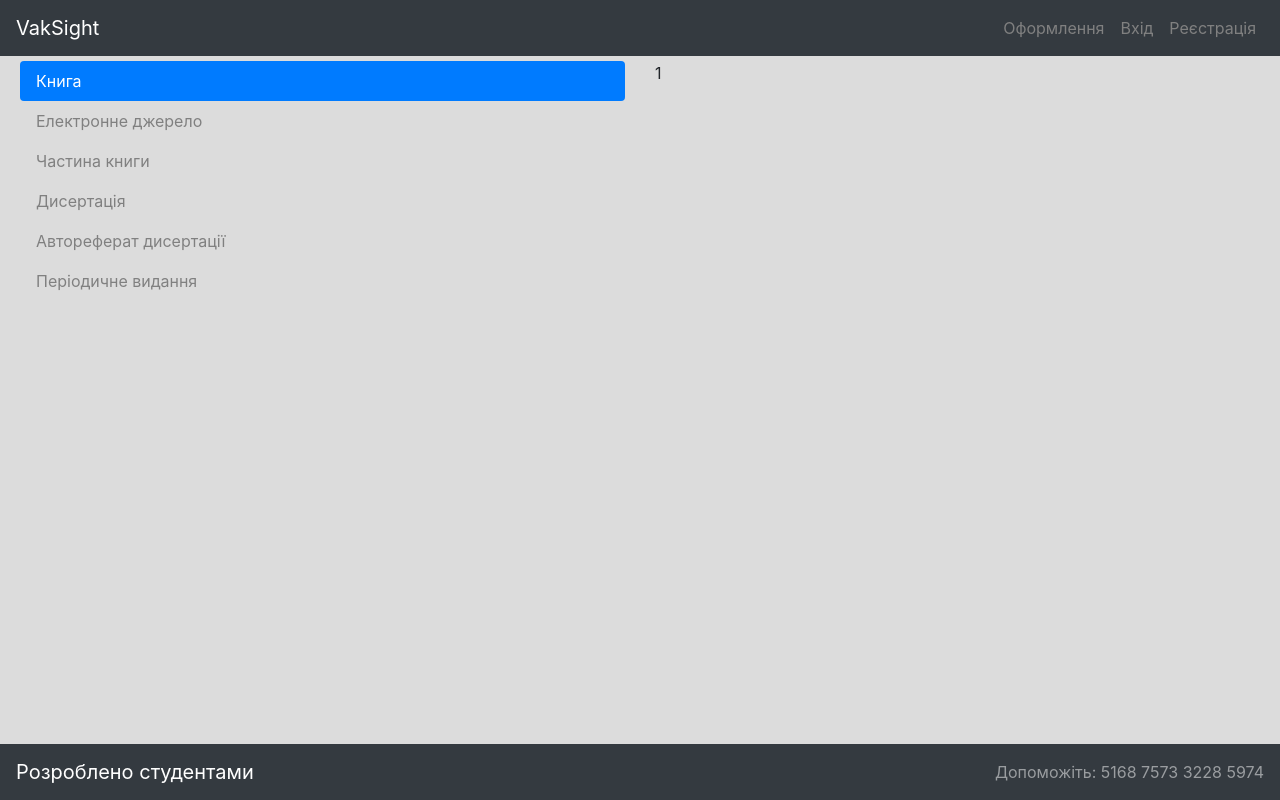
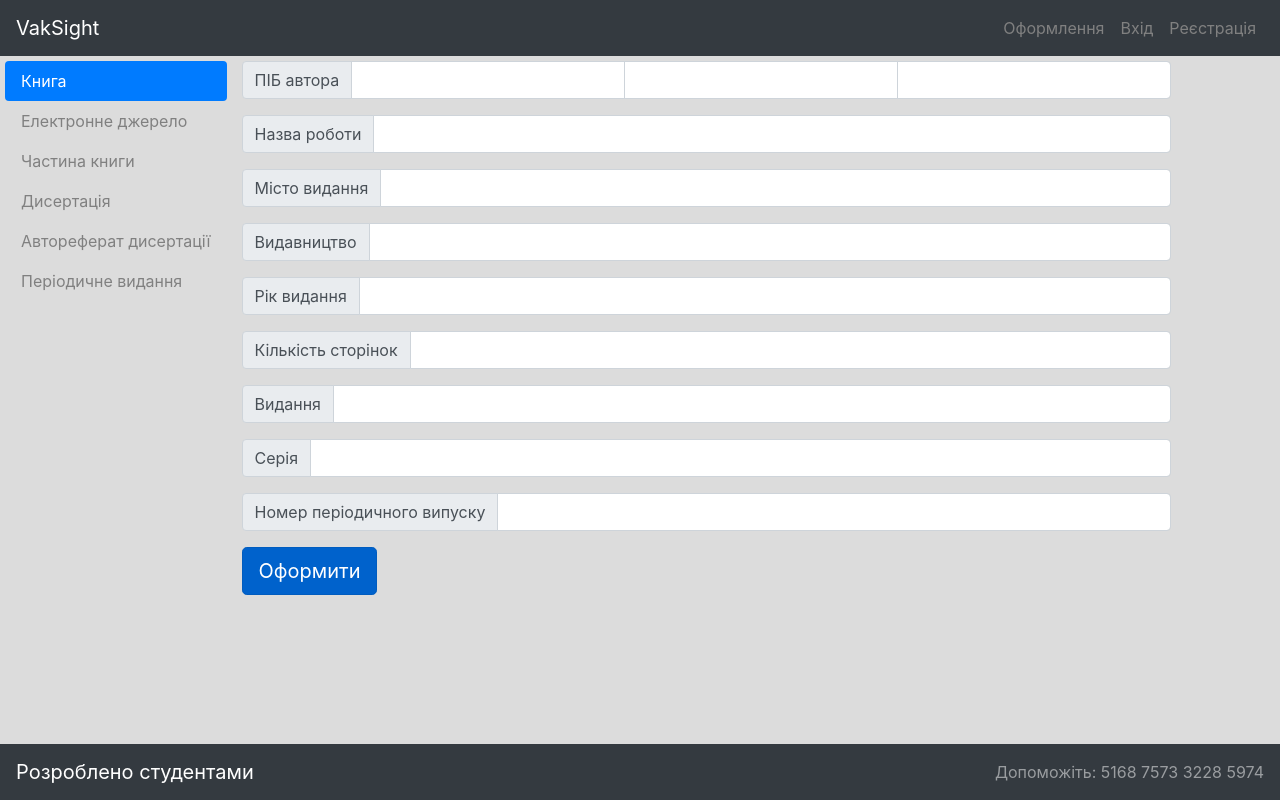
Before and after one commit to holyfair/site, a React (Create React App) app: page / in a window 1280 px wide. Built offline with nearby package versions, Linux system fonts and the light colour scheme.

Commit message:
add input forms

```diff
--- a/src/Components/Main.js
+++ b/src/Components/Main.js
@@ -1,6 +1,6 @@
 import React, { Component } from 'react'
 import './css/Main.css'
-import { Nav, Tab, Col, Row } from 'react-bootstrap'
+import { Nav, Tab, Col, Row, InputGroup, FormControl, Button} from 'react-bootstrap'
 import Header from './Header'
 
 export default class Main extends Component {
@@ -10,7 +10,7 @@ export default class Main extends Component {
             <div className='main-div'>
                 <Tab.Container id="left-tabs-example" defaultActiveKey="first">
                     <Row className="noMargin">
-                    <Col class='p-0'>
+                        <Col sm={2.5}>
                             <Nav variant="pills" className="flex-column" >
                                 <Nav.Item>
                                     <Nav.Link eventKey="first">Книга</Nav.Link>
@@ -32,25 +32,144 @@ export default class Main extends Component {
                                 </Nav.Item>
                             </Nav>
                         </Col>
-                    <Col>
+                        <Col md='auto'>
                             <Tab.Content >
                                 <Tab.Pane eventKey="first">
-                                <p>1</p>
+                                    <InputGroup className="mb-3">
+                                        <InputGroup.Prepend>
+                                            <InputGroup.Text>ПІБ автора</InputGroup.Text>
+                                        </InputGroup.Prepend>
+                                        <FormControl />
+                                        <FormControl />
+                                        <FormControl />
+                                    </InputGroup>
+                                    <InputGroup className="mb-3">
+                                        <InputGroup.Prepend>
+                                            <InputGroup.Text id="inputGroup-sizing-default">Назва роботи</InputGroup.Text>
+                                        </InputGroup.Prepend>
+                                        <FormControl
+                                            aria-label="Default"
+                                            aria-describedby="inputGroup-sizing-default"
+                                        />
+                                    </InputGroup>
+                                    <InputGroup className="mb-3">
+                                        <InputGroup.Prepend>
+                                            <InputGroup.Text id="inputGroup-sizing-default">Місто видання</InputGroup.Text>
+                                        </InputGroup.Prepend>
+                                        <FormControl
+                                            aria-label="Default"
+                                            aria-describedby="inputGroup-sizing-default"
+                                        />
+                                    </InputGroup>
+                                    <InputGroup className="mb-3">
+                                        <InputGroup.Prepend>
+                                            <InputGroup.Text id="inputGroup-sizing-default">Видавництво</InputGroup.Text>
+                                        </InputGroup.Prepend>
+                                        <FormControl
+                                            aria-label="Default"
+                                            aria-describedby="inputGroup-sizing-default"
+                                        />
+                                    </InputGroup>
+                                    <InputGroup className="mb-3">
+                                        <InputGroup.Prepend>
+                                            <InputGroup.Text id="inputGroup-sizing-default">Рік видання</InputGroup.Text>
+                                        </InputGroup.Prepend>
+                                        <FormControl
+                                            aria-label="Default"
+                                            aria-describedby="inputGroup-sizing-default"
+                                        />
+                                    </InputGroup>
+                                    <InputGroup className="mb-3">
+                                        <InputGroup.Prepend>
+                                            <InputGroup.Text id="inputGroup-sizing-default">Кількість сторінок</InputGroup.Text>
+                                        </InputGroup.Prepend>
+                                        <FormControl
+                                            aria-label="Default"
+                                            aria-describedby="inputGroup-sizing-default"
+                                        />
+                                    </InputGroup>
+                                    <InputGroup className="mb-3">
+                                        <InputGroup.Prepend>
+                                            <InputGroup.Text id="inputGroup-sizing-default">Видання</InputGroup.Text>
+                                        </InputGroup.Prepend>
+                                        <FormControl
+                                            aria-label="Default"
+                                            aria-describedby="inputGroup-sizing-default"
+                                        />
+                                    </InputGroup>
+                                    <InputGroup className="mb-3">
+                                        <InputGroup.Prepend>
+                                            <InputGroup.Text id="inputGroup-sizing-default">Серія</InputGroup.Text>
+                                        </InputGroup.Prepend>
+                                        <FormControl
+                                            aria-label="Default"
+                                            aria-describedby="inputGroup-sizing-default"
+                                        />
+                                    </InputGroup>
+                                    <InputGroup className="mb-3">
+                                        <InputGroup.Prepend>
+                                            <InputGroup.Text id="inputGroup-sizing-default">Номер періодичного випуску</InputGroup.Text>
+                                        </InputGroup.Prepend>
+                                        <FormControl
+                                            aria-label="Default"
+                                            aria-describedby="inputGroup-sizing-default"
+                                        />
+                                    </InputGroup>
+                                    <Button variant="primary" size="lg" active>
+                                        Оформити
+                                    </Button>
                                 </Tab.Pane>
                                 <Tab.Pane eventKey="second">
-                                <h2>2</h2>
+                                    <InputGroup className="mb-3">
+                                        <InputGroup.Prepend>
+                                            <InputGroup.Text>ПІБ автора</InputGroup.Text>
+                                        </InputGroup.Prepend>
+                                        <FormControl />
+                                        <FormControl />
+                                        <FormControl />
+                                    </InputGroup>
+                                    <InputGroup className="mb-3">
+                                        <InputGroup.Prepend>
+                                            <InputGroup.Text id="inputGroup-sizing-default">Посилання на джерело</InputGroup.Text>
+                                        </InputGroup.Prepend>
+                                        <FormControl
+                                            aria-label="Default"
+                                            aria-describedby="inputGroup-sizing-default"
+                                        />
+                                    </InputGroup>
+                                    <InputGroup className="mb-3">
+                                        <InputGroup.Prepend>
+                                            <InputGroup.Text id="inputGroup-sizing-default">Рік видання</InputGroup.Text>
+                                        </InputGroup.Prepend>
+                                        <FormControl
+                                            aria-label="Default"
+                                            aria-describedby="inputGroup-sizing-default"
+                                        />
+                                    </InputGroup>
+                                    <InputGroup className="mb-3">
+                                        <InputGroup.Prepend>
+                                            <InputGroup.Text id="inputGroup-sizing-default">Видання</InputGroup.Text>
+                                        </InputGroup.Prepend>
+                                        <FormControl
+                                            aria-label="Default"
+                                            aria-describedby="inputGroup-sizing-default"
+                                        />
+                                    </InputGroup>
+                                    <Button variant="primary" size="lg" active>
+                                        Оформити
+                                    </Button>
                                 </Tab.Pane>
                                 <Tab.Pane eventKey="third">
-                                <h1>3</h1>
+                                    <h1>Частина книги</h1>
                                 </Tab.Pane>
                                 <Tab.Pane eventKey="fourth">
-                                <h1>4</h1>
+                                    <h1>Дисертація</h1>
                                 </Tab.Pane>
                                 <Tab.Pane eventKey="fifth">
-                                <h1>5</h1>
+                                    <h1>Автореферат дисертації</h1>
                                 </Tab.Pane>
                                 <Tab.Pane eventKey="sixth">
-                                <h1>6</h1>
+                                    <h1>Періодичне видання</h1>
                                 </Tab.Pane>
                             </Tab.Content>
                         </Col>
```
Lines whose indentation alone changed are shown as unchanged.
